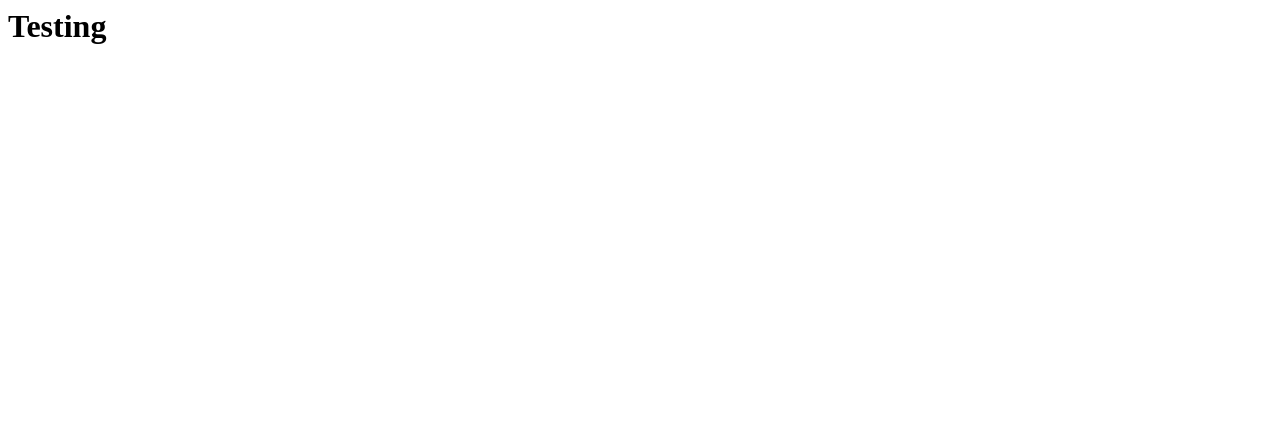
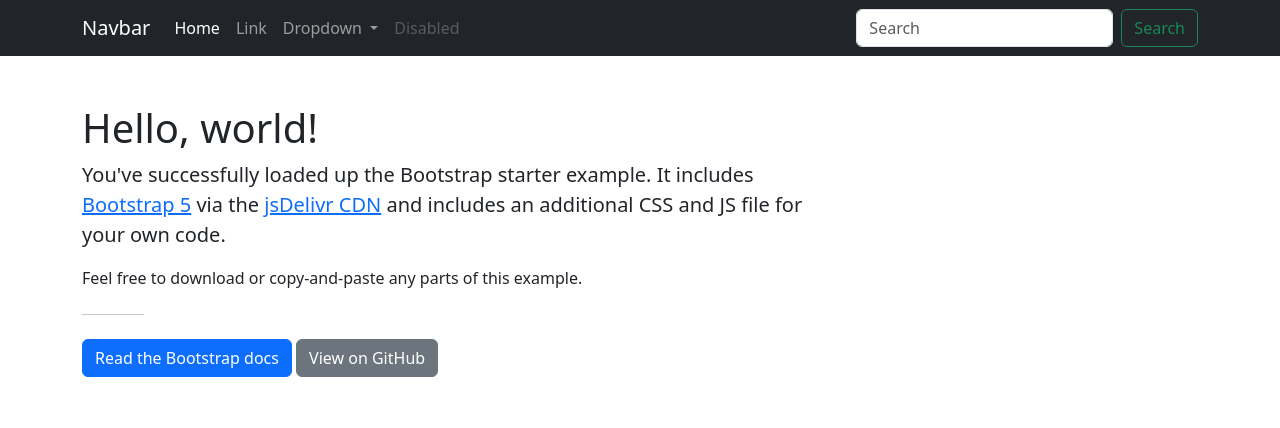
Before and after one commit to Blade-iii/blade-iii.github.io, a plain HTML site: page index.html in a window 1280 px wide. Drawn offline with nearby package versions, Linux system fonts and the light colour scheme.

Commit message:
Update index.html

```diff
--- a/index.html
+++ b/index.html
@@ -1,10 +1,64 @@
-<html>
-	<head>
-		<title>Testing</title>
-	</head>
+<!doctype html>
+<html lang="en">
+  <head>
+    <meta charset="utf-8">
+    <meta name="viewport" content="width=device-width, initial-scale=1">
+    <title>Bootstrap demo</title>
+    <link href="https://cdn.jsdelivr.net/npm/bootstrap@5.3.2/dist/css/bootstrap.min.css" rel="stylesheet" integrity="sha384-T3c6CoIi6uLrA9TneNEoa7RxnatzjcDSCmG1MXxSR1GAsXEV/Dwwykc2MPK8M2HN" crossorigin="anonymous">
+    <link rel="stylesheet" href="styles.css">
+  </head>
+  <body>
+    <nav class="navbar navbar-expand-lg navbar-dark bg-dark">
+      <div class="container">
+        <a class="navbar-brand" href="#">Navbar</a>
+        <button class="navbar-toggler" type="button" data-bs-toggle="collapse" data-bs-target="#navbarSupportedContent" aria-controls="navbarSupportedContent" aria-expanded="false" aria-label="Toggle navigation">
+          <span class="navbar-toggler-icon"></span>
+        </button>
+        <div class="collapse navbar-collapse" id="navbarSupportedContent">
+          <ul class="navbar-nav me-auto mb-2 mb-lg-0">
+            <li class="nav-item">
+              <a class="nav-link active" aria-current="page" href="#">Home</a>
+            </li>
+            <li class="nav-item">
+              <a class="nav-link" href="#">Link</a>
+            </li>
+            <li class="nav-item dropdown">
+              <a class="nav-link dropdown-toggle" href="#" id="navbarDropdown" role="button" data-bs-toggle="dropdown" aria-expanded="false">
+                Dropdown
+              </a>
+              <ul class="dropdown-menu" aria-labelledby="navbarDropdown">
+                <li><a class="dropdown-item" href="#">Action</a></li>
+                <li><a class="dropdown-item" href="#">Another action</a></li>
+                <li><hr class="dropdown-divider"></li>
+                <li><a class="dropdown-item" href="#">Something else here</a></li>
+              </ul>
+            </li>
+            <li class="nav-item">
+              <a class="nav-link disabled">Disabled</a>
+            </li>
+          </ul>
+          <form class="d-flex" role="search">
+            <input class="form-control me-2" type="search" placeholder="Search" aria-label="Search">
+            <button class="btn btn-outline-success" type="submit">Search</button>
+          </form>
+        </div>
+      </div>
+    </nav>
 
-	<body>
-		<h1>Testing</h1>
-	</body>
+    <div class="container my-5">
+      <h1>Hello, world!</h1>
+      <div class="col-lg-8 px-0">
+        <p class="fs-5">You've successfully loaded up the Bootstrap starter example. It includes <a href="https://getbootstrap.com/">Bootstrap 5</a> via the <a href="https://www.jsdelivr.com/package/npm/bootstrap">jsDelivr CDN</a> and includes an additional CSS and JS file for your own code.</p>
+        <p>Feel free to download or copy-and-paste any parts of this example.</p>
 
+        <hr class="col-1 my-4">
+
+        <a href="https://getbootstrap.com" class="btn btn-primary">Read the Bootstrap docs</a>
+        <a href="https://github.com/twbs/examples" class="btn btn-secondary">View on GitHub</a>
+      </div>
+    </div>
+
+    <script src="https://cdn.jsdelivr.net/npm/bootstrap@5.3.2/dist/js/bootstrap.bundle.min.js" integrity="sha384-C6RzsynM9kWDrMNeT87bh95OGNyZPhcTNXj1NW7RuBCsyN/o0jlpcV8Qyq46cDfL" crossorigin="anonymous"></script>
+    <script src="main.js"></script>
+  </body>
 </html>
```
